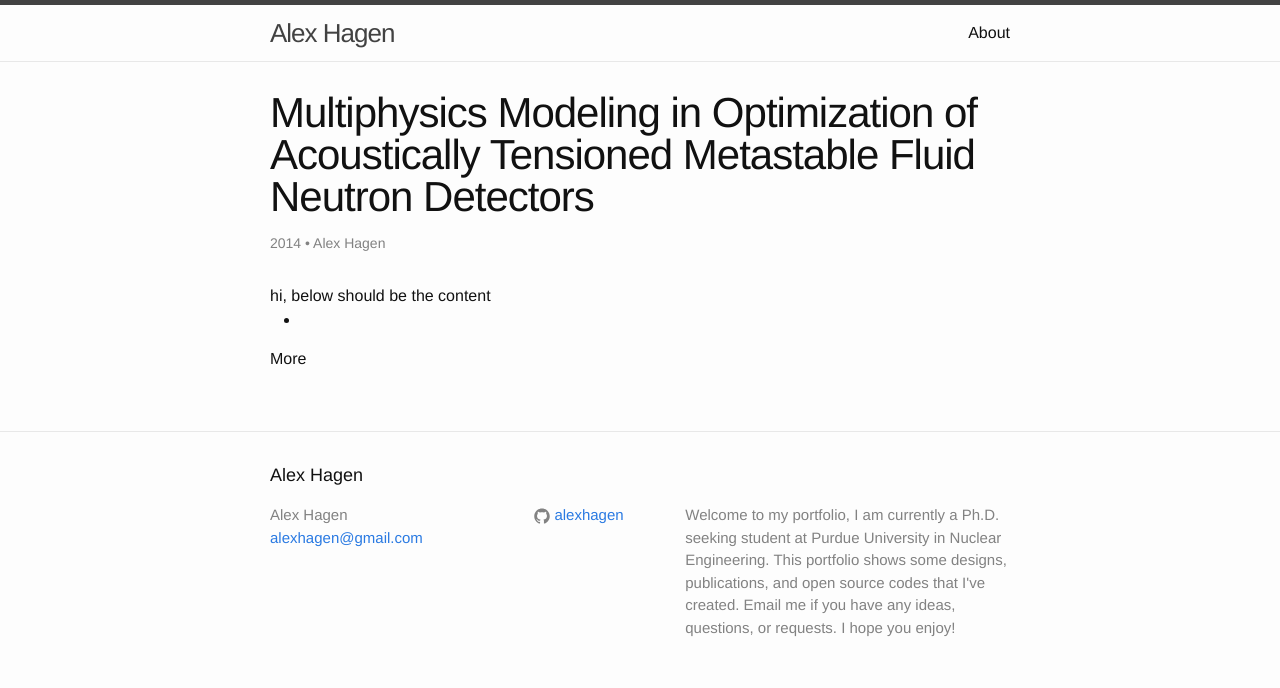
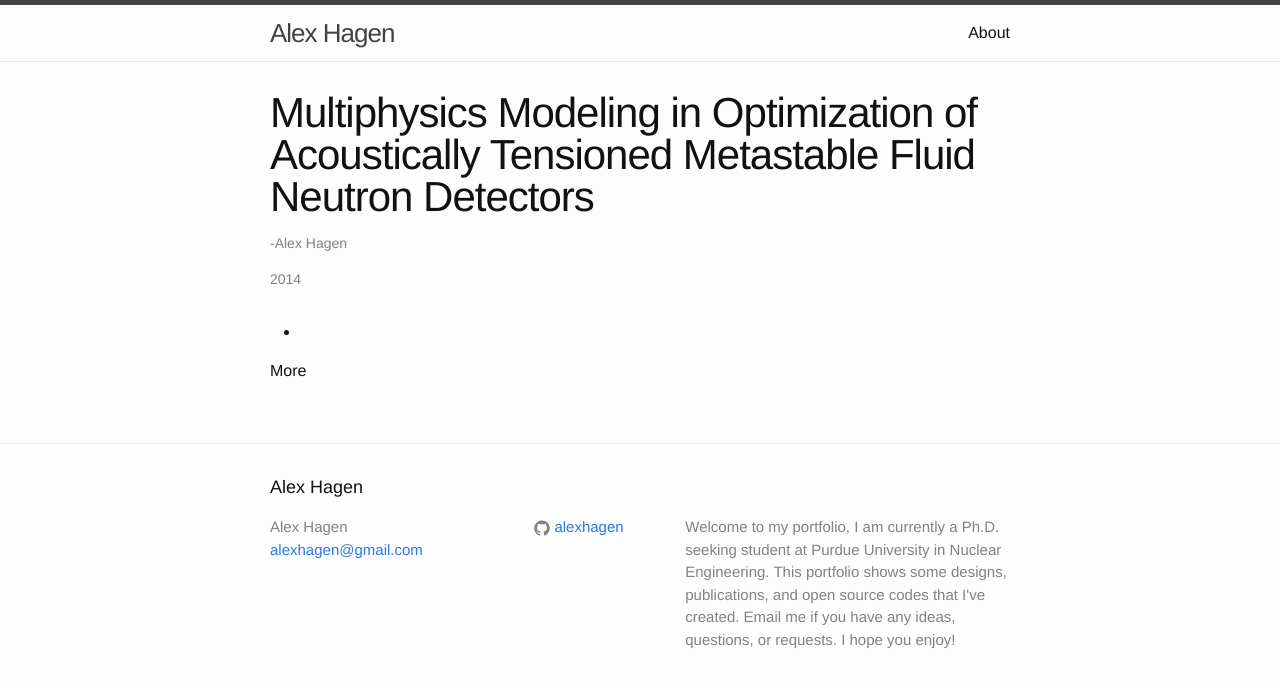
Before and after one commit to alexhagen/alexhagen.github.io, a Jekyll site: the page built from _posts/2014-08-15-multiphysics-modeling-in-optimization-of-acoustically-tensioned-metastable-fluid-neutron-detectors.markdown, in a window 1280 px wide. Shown: the top 688 px of the page. Built offline with Jekyll 4.4.1, drawn with Linux system fonts in a browser that asks for light colours.

Commit message:
working on author list

```diff
--- a/_layouts/publication.html
+++ b/_layouts/publication.html
@@ -5,16 +5,16 @@ layout: default
 
   <header class="post-header">
     <h1 class="post-title">{{ page.title }}</h1>
-    <p class="post-meta">{{ page.date | date: "%Y" }}
+    <p class="post-meta">
     	{% for author in page.authors %}
-    	 •
-    	 {{ author }}
+    		<span class="publication-author">{{ author }}</span>
     	{% endfor %}
-    	{% if page.meta %} • {{ page.meta }}{% endif %}</p>
+    </p>
+    <p class="post-meta">{{ page.date | date: "%Y" }}</p>
+    <p class="post-meta">{% if page.meta %} • {{ page.meta }}{% endif %}</p>
   </header>
 
   <article class="post-content">
-  	hi, below should be the content
     {{ content }}
   </article>
 
--- a/_sass/_layout.scss
+++ b/_sass/_layout.scss
@@ -188,6 +188,12 @@
     font-size: 24px;
 }
 
+/**
+ * Publications
+ */
+ .publication-author:before {
+    content: "-";
+ }
 
 
 /**
```
